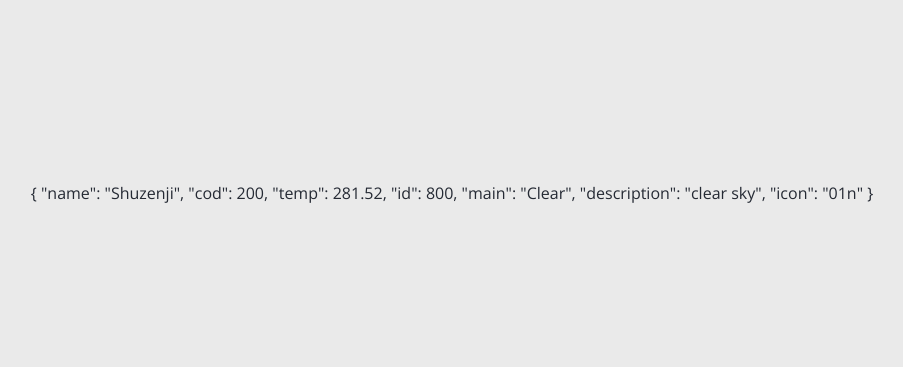
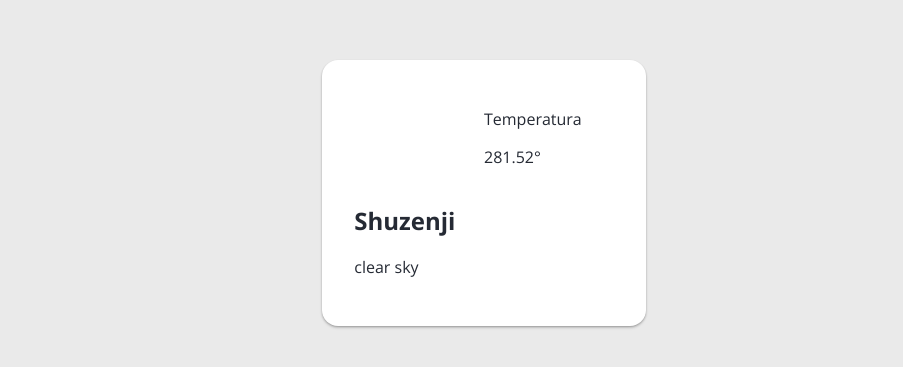
Before and after one commit to lfmll/AngularClima, an Angular app: page / in a window 1280 px wide. Shown: the part 215-582 px from the top of the page, without its empty margins (196-1099 px from the left). Built offline with nearby package versions, Linux system fonts and the light colour scheme.

Commit message:
layouts con css grid

```diff
--- /dev/null
+++ b/src/app/current-weather/current-weather.component.css
@@ -0,0 +1,27 @@
+.card{
+  font-weight: slim;
+  background: white;
+  width: 100%;
+  max-width: 300px;
+  margin: 0 auto;
+  border-radius: 16px;
+  box-shadow: 0 2px 3px rgba(0, 0, 0, 0.12), 0 1px 2px rgba(0,0,0,0.24);
+  text-align: left;
+  padding: 2em;
+  display:grid;
+  grid-template-columns:repeat(4,1fr);
+  grid-template-rows:repeat(3,auto);
+  grid-template-areas:
+    "icon icon temperature temperature"
+    "lowtemp lowtemp hightemp hightemp"
+    "description description description description";
+}
+.card .temp{
+  grid-area: temperature;
+}
+.card .icon{
+  grid-area: icon;
+}
+.card .description{
+  grid-area: description;
+}
--- a/src/app/current-weather/current-weather.component.html
+++ b/src/app/current-weather/current-weather.component.html
@@ -1 +1,13 @@
-{{weatherService.weather$ | async | json}}
+<div class="card" *ngIf="weatherService.weather$ | async as weather">
+  <div class="icon">
+
+  </div>
+  <div class="temp">
+    <p>Temperatura</p>
+    <p class="big">{{weather.temp}}°</p>
+  </div>
+  <div class="description">
+    <h2>{{weather.name}}</h2>
+    <p>{{weather.description}}</p>
+  </div>
+</div>
--- a/src/app/current-weather/current-weather.component.ts
+++ b/src/app/current-weather/current-weather.component.ts
@@ -4,7 +4,7 @@ import { CurrentWeatherService } from '../services/current-weather.service';
 @Component({
   selector: 'app-current-weather',
   templateUrl: './current-weather.component.html',
-  styleUrls: ['./current-weather.component.sass']
+  styleUrls: ['./current-weather.component.css']
 })
 export class CurrentWeatherComponent implements OnInit {
 
```
Also changed, not shown: src/app/current-weather/current-weather.component.sass (deleted).
